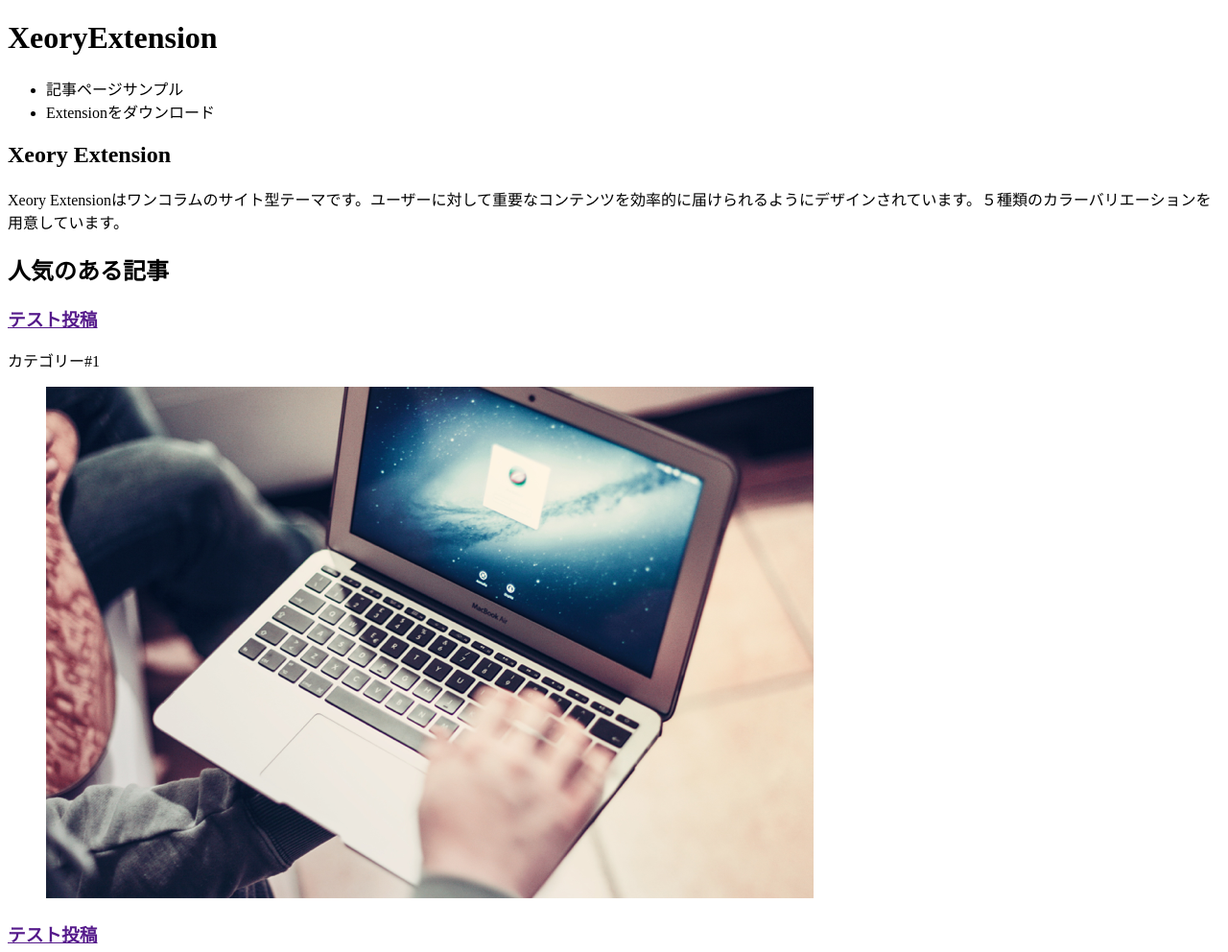
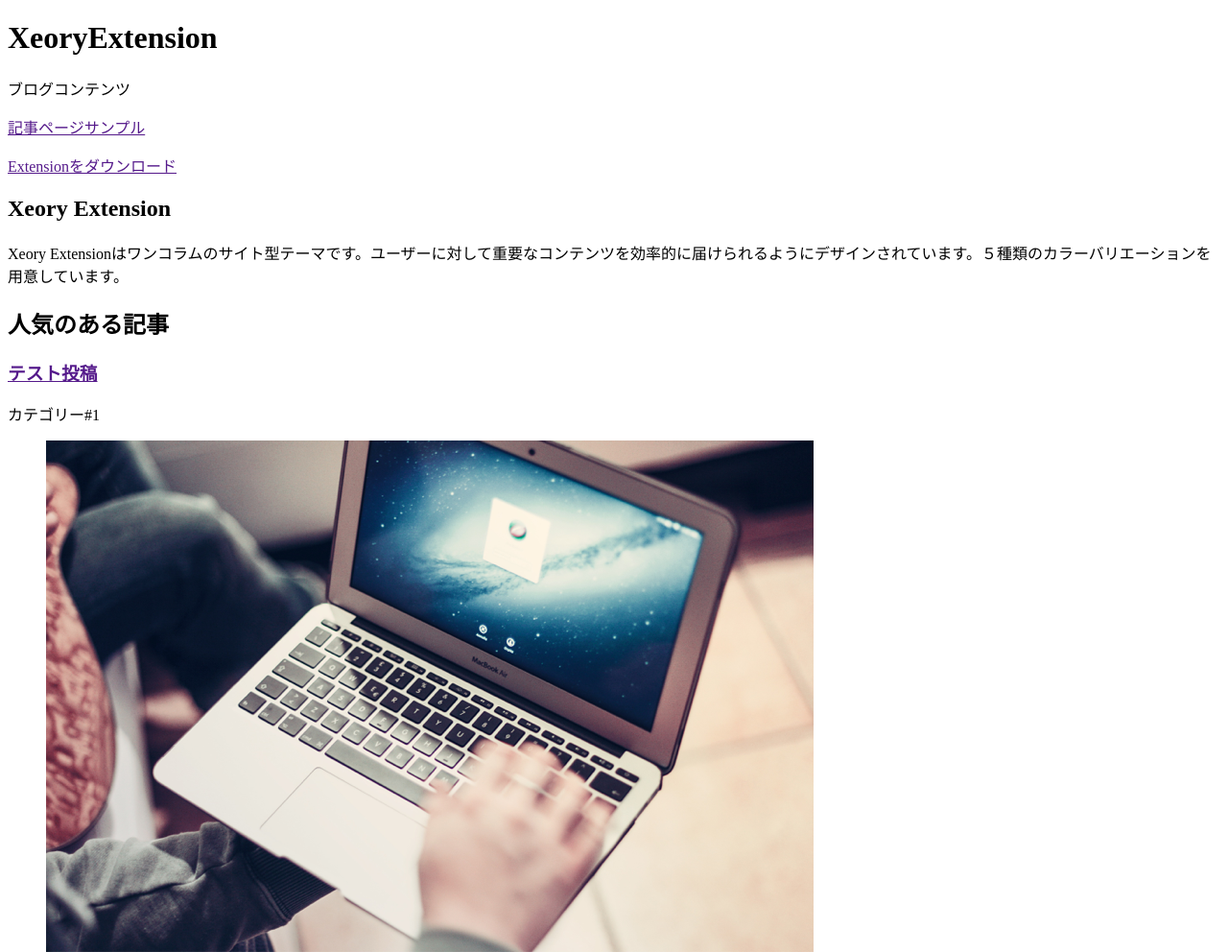
Before and after one commit to yuutotsuchiya/XeoryExtension, a plain HTML site: page index.html in a window 1280 px wide. Shown: the top 992 px of the page at 96% size. Drawn offline with Linux system fonts and the light colour scheme.

Commit message:
no message

```diff
--- a/index.html
+++ b/index.html
@@ -9,10 +9,11 @@
 <body>
 <header>
     <h1>XeoryExtension</h1>
-    <ul>
-        <li>記事ページサンプル</li>
-        <li>Extensionをダウンロード</li>
-    </ul>
+    <dl>
+        <dt>ブログコンテンツ</dt>
+        <dl><a href="">記事ページサンプル</a></dl>
+        <dl><a href="">Extensionをダウンロード</a></dl>
+    </dl>
 </header>
 <main>
 <article>
@@ -114,7 +115,7 @@
         </section>
     </section>
     <section>
-        <h2>会社紹介</h2>
+        <h2>会社紹介<span>company</span></h2>
         <dl>
             <dt>会社名</dt>
             <dd>株式会社ルーシー</dd>
```
